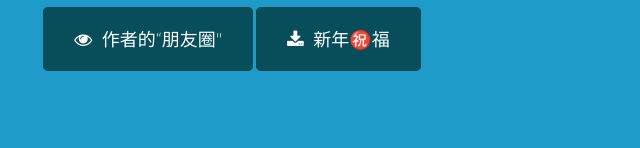
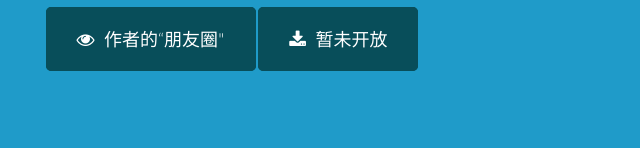
Before and after one commit to WuZizhong500/WuZizhong500-songchengye.github.io, a plain HTML site: page index.html in a window 1280 px wide. Shown: the part 279-427 px from the top of the page, 408-1048 px from the left. Drawn offline with nearby package versions, Linux system fonts and the light colour scheme; files whose address does not match are found by name.

Commit message:
Add files via upload

```diff
--- a/index.html
+++ b/index.html
@@ -36,8 +36,8 @@
 
             <h1>This page is by SongChengye</h1>
 
-            	<a href="#" class="read-more-bg"><i class="fa fa-eye"></i>   作者的“朋友圈"</a>
-                <a href="#" class="read-more-bg"><i class="fa fa-download"></i>   新年㊗️福</a>
+            	<a href="666.html" class="read-more-bg"><i class="fa fa-eye"></i>   作者的“朋友圈"</a>
+                <a href="#" class="read-more-bg"><i class="fa fa-download"></i>   暂未开放</a>
 
                 <div class="bg-top-img"></div>
 
```
Also changed, not shown: 666.html (added, +5 -0 lines).
